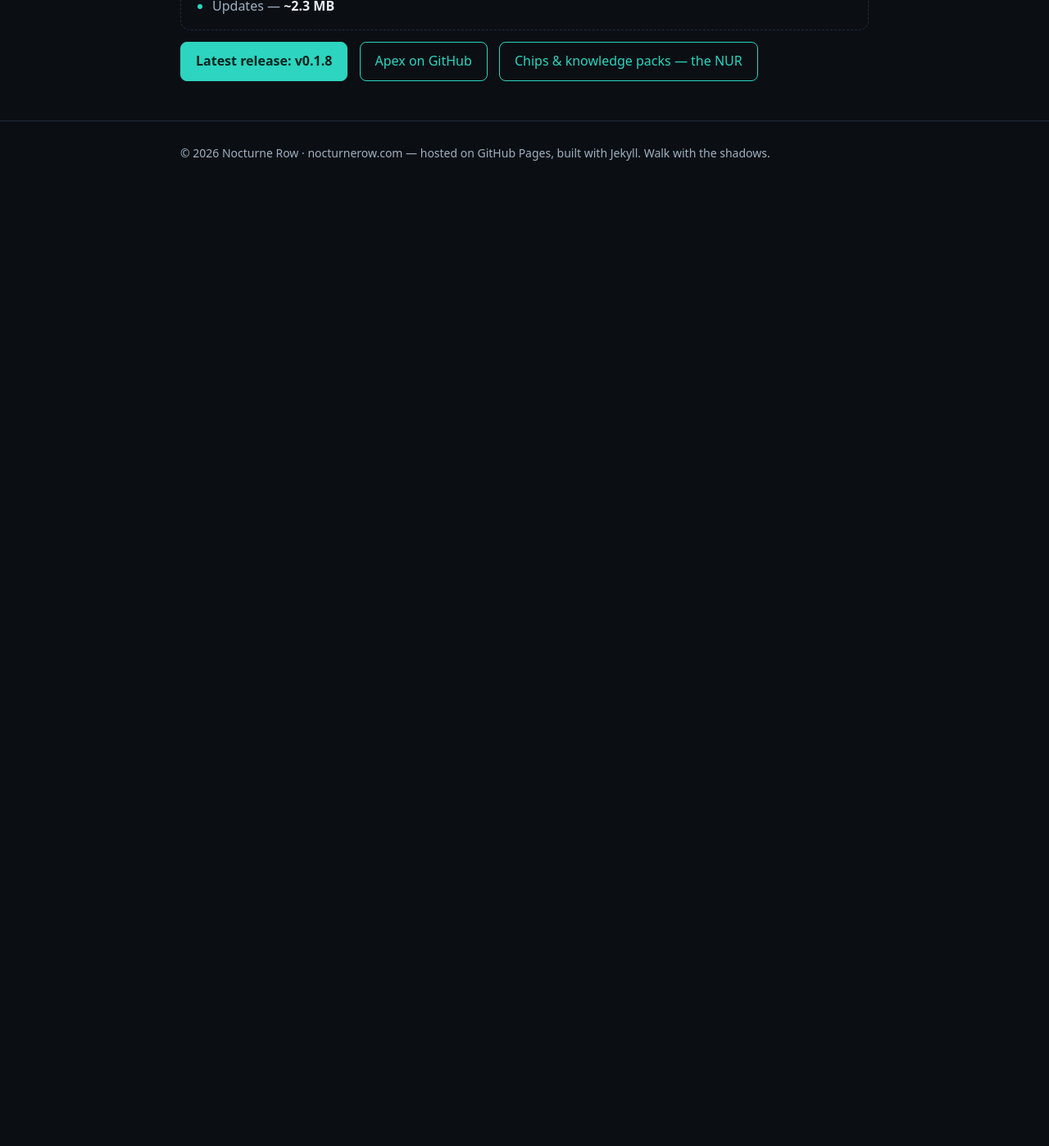
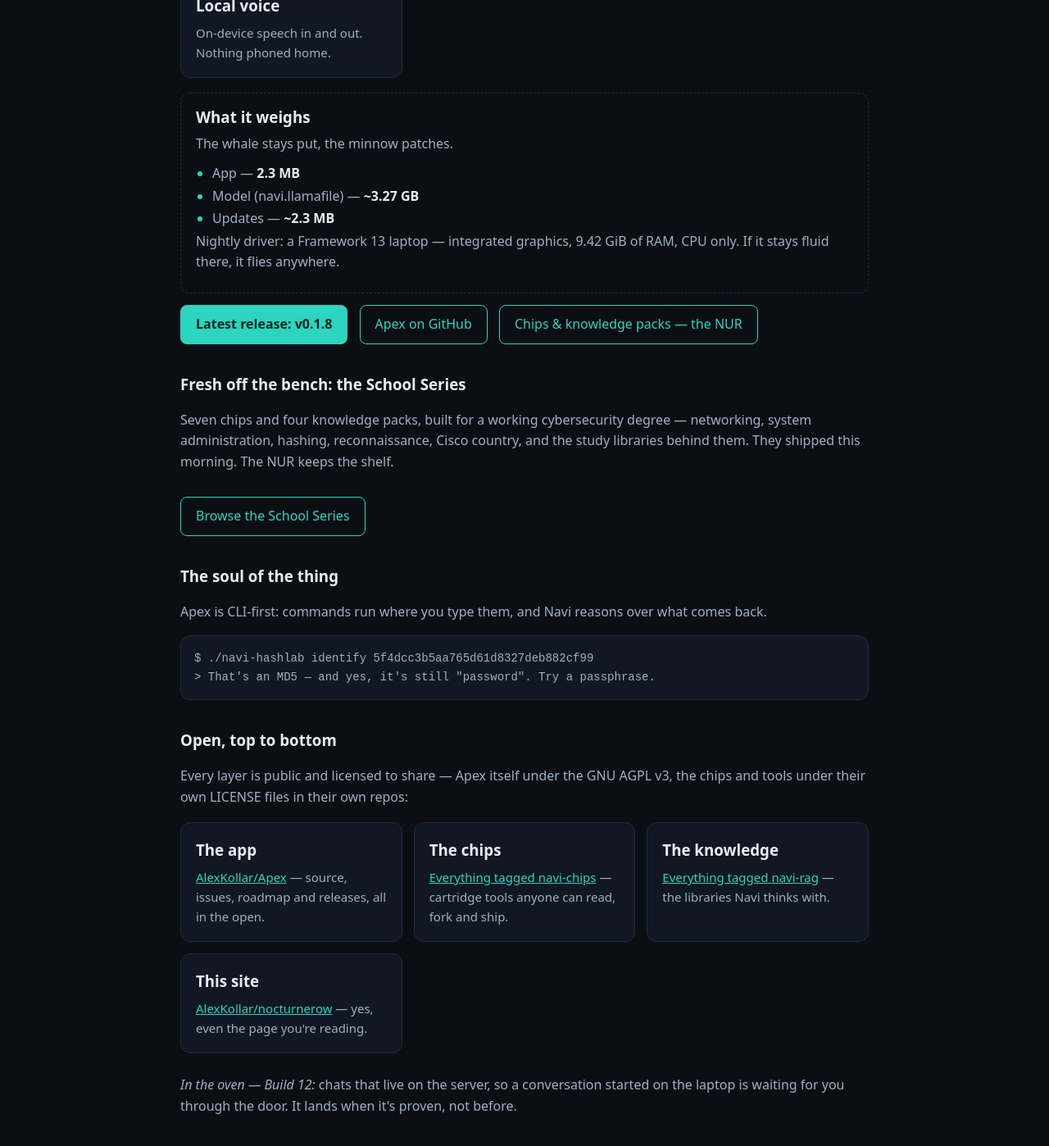
Before and after one commit to AlexKollar/nocturnerow, a Jekyll site: the page built from apex.html, in a window 1280 px wide and 1400 px high, scrolled down 2089 px. Shown: the whole window at 82% size. Built offline with Jekyll 4.4.1, drawn with Linux system fonts in a browser that asks for light colours; before the commit the page ends 2331 px from its top, so only the background shows below that; some of the changed text lies outside the part shown.

Commit message:
Apex page refresh: open source top to bottom (AGPL), School Series strip, Vault tile, CLI vignette, night-shift hardware line, Build 12 in-the-oven note

```diff
--- a/apex.html
+++ b/apex.html
@@ -12,6 +12,7 @@ permalink: /apex.html
 <h2>Apex — Powered by Navi</h2>
   <span class="chip">Apex <b>v0.1.8 Stable</b> · Edge <b>v0.1.9e Build 11</b></span>
 <p>Apex runs entirely on your own hardware: your machine, your network, your data never leaves the building — and the model answering is Navi, the one it was built around.</p>
+<p style="font-size:18px;color:var(--text)"><b>Open source, top to bottom</b> — the app, the chips, the knowledge packs, the crypto tools, even this website. Nothing to take on faith; read it all.</p>
 <style>
 .showcase{position:relative;max-width:840px;margin:26px auto 10px}
 .sc-laptop{background:#05080d;border:1px solid var(--line);border-radius:16px;padding:10px 10px 0;box-shadow:0 24px 60px rgba(0,0,0,.45)}
@@ -39,6 +40,7 @@ permalink: /apex.html
 <div class="tile"><h3>Navi Mesh</h3><p>Pooled inference across your own machines — a stronger box answers whole requests for a weaker one.</p></div>
 <div class="tile"><h3>Builds, not big bangs</h3><p>An updater that patches in small, verified builds — and a gate that refuses to ship on a story.</p></div>
 <div class="tile"><h3>Chips</h3><p>Cartridge-style tools Navi runs herself, installed from GitHub in the open.</p></div>
+<div class="tile"><h3>The Vault</h3><p>Your files and notes live in a self-contained workspace of their own — with a focus mode that gives the editor the whole window when the work gets serious.</p></div>
 <div class="tile"><h3>A door you control</h3><p>Remote access on your terms, with its own certificate story — described here, addressed nowhere.</p></div>
 <div class="tile"><h3>Local voice</h3><p>On-device speech in and out. Nothing phoned home.</p></div>
 </div>
@@ -49,9 +51,26 @@ permalink: /apex.html
 <li>Model (navi.llamafile) — <b>~3.27 GB</b></li>
 <li>Updates — <b>~2.3 MB</b></li>
 </ul>
+<p>Nightly driver: a Framework 13 laptop — integrated graphics, 9.42 GiB of RAM, CPU only. If it stays fluid there, it flies anywhere.</p>
 </div>
 <a class="btn solid" href="https://github.com/AlexKollar/Apex/releases">Latest release: v0.1.8</a>
 <a class="btn" href="https://github.com/AlexKollar/Apex">Apex on GitHub</a>
 <a class="btn" href="/nur.html">Chips &amp; knowledge packs — the NUR</a>
+<h3 style="margin-top:34px">Fresh off the bench: the School Series</h3>
+<p>Seven chips and four knowledge packs, built for a working cybersecurity degree — networking, system administration, hashing, reconnaissance, Cisco country, and the study libraries behind them. They shipped this morning. The NUR keeps the shelf.</p>
+<a class="btn" href="/nur.html">Browse the School Series</a>
+<h3 style="margin-top:34px">The soul of the thing</h3>
+<p>Apex is CLI-first: commands run where you type them, and Navi reasons over what comes back.</p>
+<pre style="background:var(--panel);border:1px solid var(--line);border-radius:12px;padding:16px;overflow-x:auto;color:var(--muted);font-size:14px">$ ./navi-hashlab identify 5f4dcc3b5aa765d61d8327deb882cf99
+&gt; That's an MD5 — and yes, it's still "password". Try a passphrase.</pre>
+<h3 style="margin-top:34px">Open, top to bottom</h3>
+<p>Every layer is public and licensed to share — Apex itself under the GNU AGPL v3, the chips and tools under their own LICENSE files in their own repos:</p>
+<div class="grid">
+<div class="tile"><h3>The app</h3><p><a href="https://github.com/AlexKollar/Apex" style="color:var(--accent)">AlexKollar/Apex</a> — source, issues, roadmap and releases, all in the open.</p></div>
+<div class="tile"><h3>The chips</h3><p><a href="https://github.com/topics/navi-chips" style="color:var(--accent)">Everything tagged navi-chips</a> — cartridge tools anyone can read, fork and ship.</p></div>
+<div class="tile"><h3>The knowledge</h3><p><a href="https://github.com/topics/navi-rag" style="color:var(--accent)">Everything tagged navi-rag</a> — the libraries Navi thinks with.</p></div>
+<div class="tile"><h3>This site</h3><p><a href="https://github.com/AlexKollar/nocturnerow" style="color:var(--accent)">AlexKollar/nocturnerow</a> — yes, even the page you're reading.</p></div>
+</div>
+<p style="margin-top:26px"><i>In the oven — Build 12:</i> chats that live on the server, so a conversation started on the laptop is waiting for you through the door. It lands when it's proven, not before.</p>
 </section>
 </main>
```
